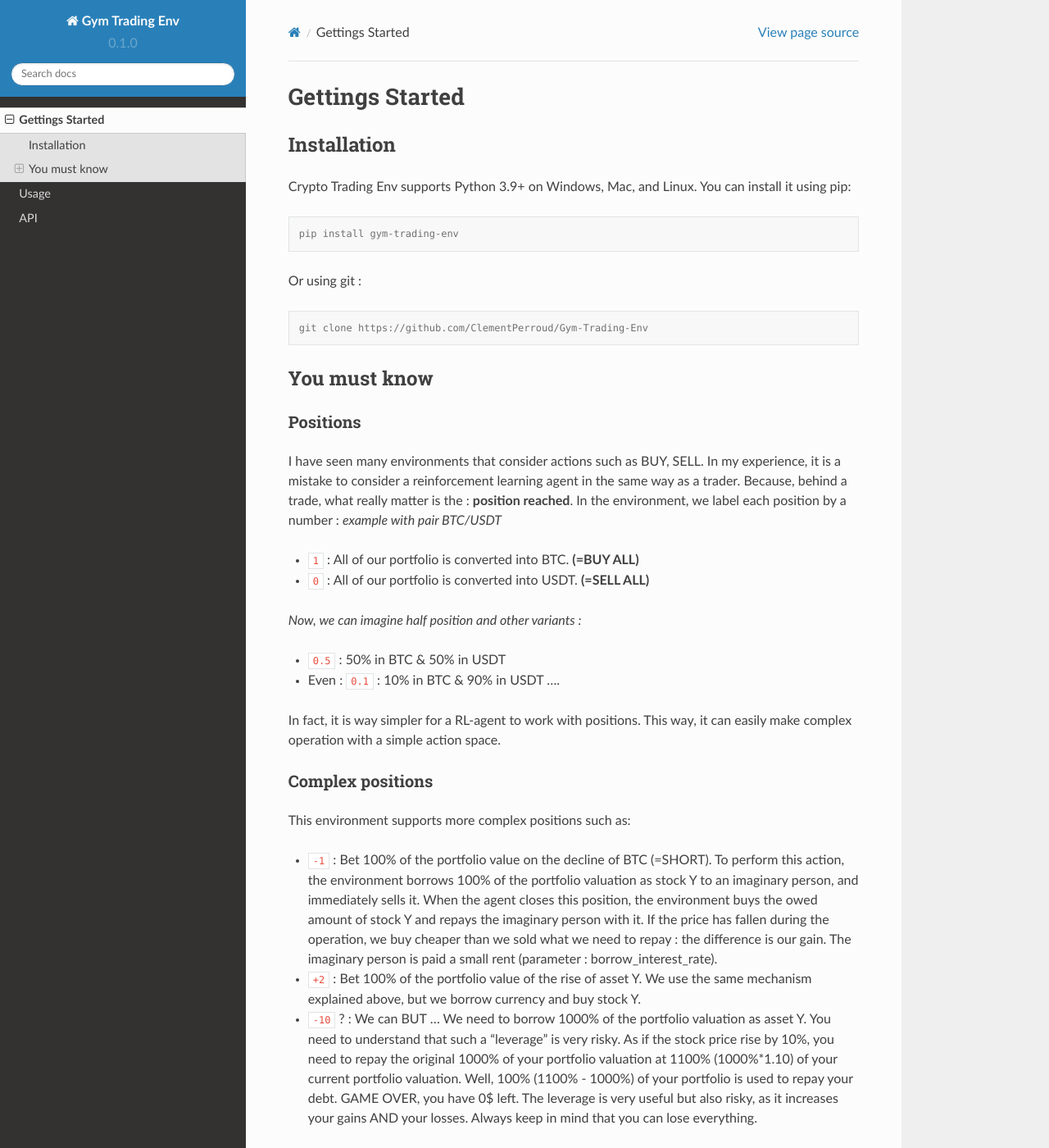
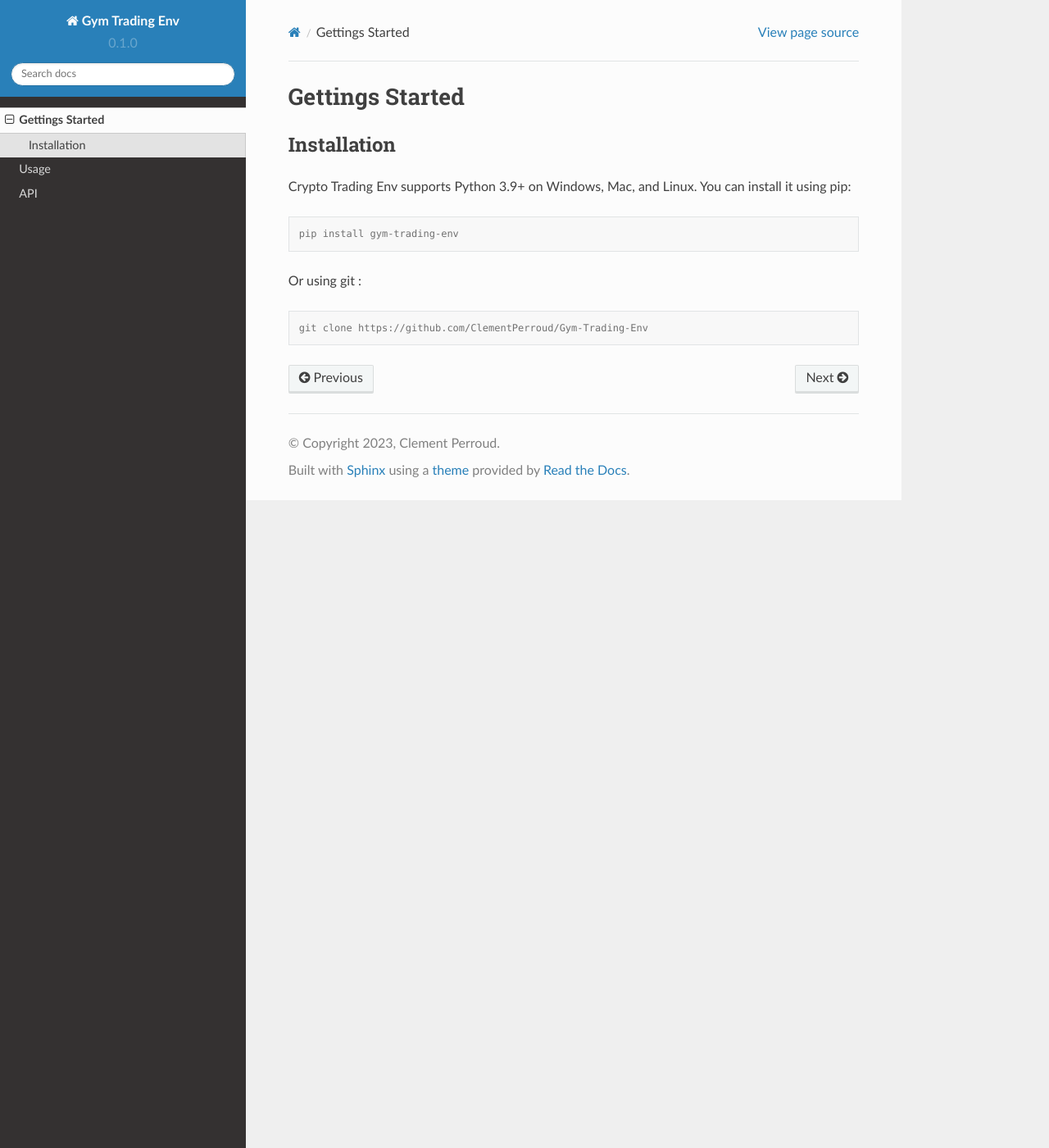
Before and after one commit to ClementPerroud/Gym-Trading-Env, a Sphinx documentation site: the page built from docs/source/getting_started.rst, in a window 1280 px wide and 1400 px high. Shown: the whole window at 82% size. Built offline with Sphinx 7.4.7 and the Read the Docs theme 2.0.0, drawn with Linux system fonts in a browser that asks for light colours.

Commit message:
Update getting_started.rst

```diff
--- a/docs/source/getting_started.rst
+++ b/docs/source/getting_started.rst
@@ -15,38 +15,3 @@ Or using git :
 .. code-block:: console
 
    git clone https://github.com/ClementPerroud/Gym-Trading-Env
-
-
-You must know
-----------------------
-
-Positions
-~~~~~~~~~~
-
-I have seen many environments that consider actions such as BUY, SELL. In my experience, it is a mistake to consider a reinforcement learning agent in the same way as a trader. Because, behind a trade, what really matter is the : **position reached**. In the environment, we label each position by a number :
-*example with pair BTC/USDT*
-
-* ``1`` : All of our portfolio is converted into BTC. **(=BUY ALL)**
-* ``0`` : All of our portfolio is converted into USDT. **(=SELL ALL)**
-*Now, we can imagine half position and other variants :*
-
-* ``0.5`` : 50% in BTC & 50% in USDT
-* Even : ``0.1`` : 10% in BTC & 90% in USDT ....
-In fact, it is way simpler for a RL-agent to work with positions. This way, it can easily make complex operation with a simple action space.
-
-.. code-block::python
-
-    positions = [0, 0.5, 1]
-    #... environment has been initialized with your positions list on pair BTC/USDT
-    _ = env.step(1)
-    # You just told the environment the reached the position : positions[1] = 0.5 ! The environment manages the trades to reach this 50% BTC, 50% USDT
-
-
-Complex positions
-~~~~~~~~~~
-
-This environment supports more complex positions such as:
-
-* ``-1`` : Bet 100% of the portfolio value on the decline of BTC (=SHORT). To perform this action, the environment borrows 100% of the portfolio valuation as stock Y to an imaginary person, and immediately sells it. When the agent closes this position, the environment buys the owed amount of stock Y and repays the imaginary person with it. If the price has fallen during the operation, we buy cheaper than we sold what we need to repay : the difference is our gain. The imaginary person is paid a small rent (parameter : borrow_interest_rate).
-* ``+2`` : Bet 100% of the portfolio value of the rise of asset Y. We use the same mechanism explained above, but we borrow currency and buy stock Y.
-* ``-10`` ? : We can BUT ... We need to borrow 1000% of the portfolio valuation as asset Y. You need to understand that such a "leverage" is very risky. As if the stock price rise by 10%, you need to repay the original 1000% of your portfolio valuation at 1100% (1000%*1.10) of your current portfolio valuation. Well, 100% (1100% - 1000%) of your portfolio is used to repay your debt. GAME OVER, you have 0$ left. The leverage is very useful but also risky, as it increases your gains AND your losses. Always keep in mind that you can lose everything.
```
